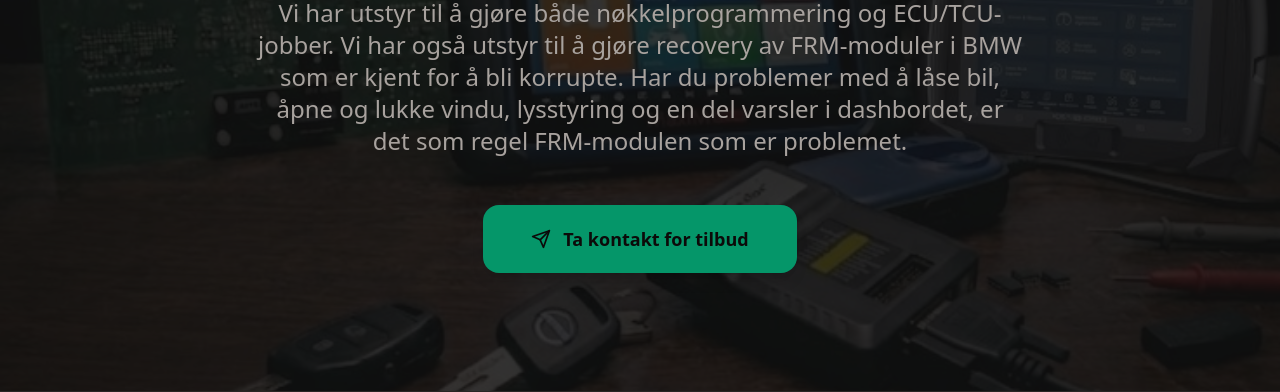
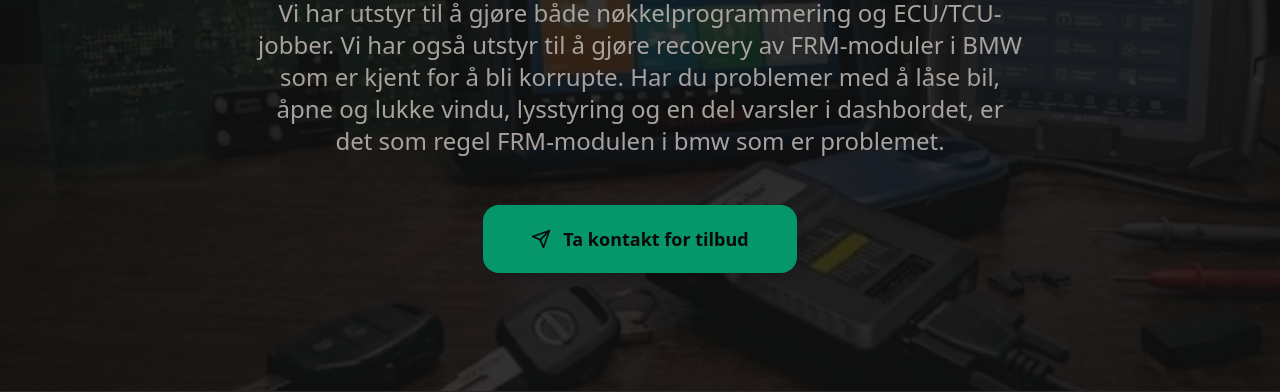
Before and after one commit to ecusolutions/nokkelfix, a plain HTML site: page index.html in a window 1280 px wide. Shown: the part 408-800 px from the top of the page. Drawn offline with nearby package versions, Linux system fonts and the light colour scheme.

Commit message:
Update index.html

```diff
--- a/index.html
+++ b/index.html
@@ -52,7 +52,7 @@
             <p class="text-xl md:text-2xl text-stone-400 mb-12 leading-relaxed max-w-3xl mx-auto">
                 <span class="font-semibold text-stone-200">Vi spesialiserer oss nå på bilnøkler, feilsøking og mer.</span><br>
                 Vi har utstyr til å gjøre både nøkkelprogrammering og ECU/TCU-jobber.
-                Vi har også utstyr til å gjøre recovery av FRM-moduler i BMW som er kjent for å bli korrupte. Har du problemer med å låse bil, åpne og lukke vindu, lysstyring og en del varsler i dashbordet, er det som regel FRM-modulen som er problemet.
+                Vi har også utstyr til å gjøre recovery av FRM-moduler i BMW som er kjent for å bli korrupte. Har du problemer med å låse bil, åpne og lukke vindu, lysstyring og en del varsler i dashbordet, er det som regel FRM-modulen i bmw som er problemet.
             </p>
 
             <div class="flex flex-col sm:flex-row items-center justify-center gap-6">
```
